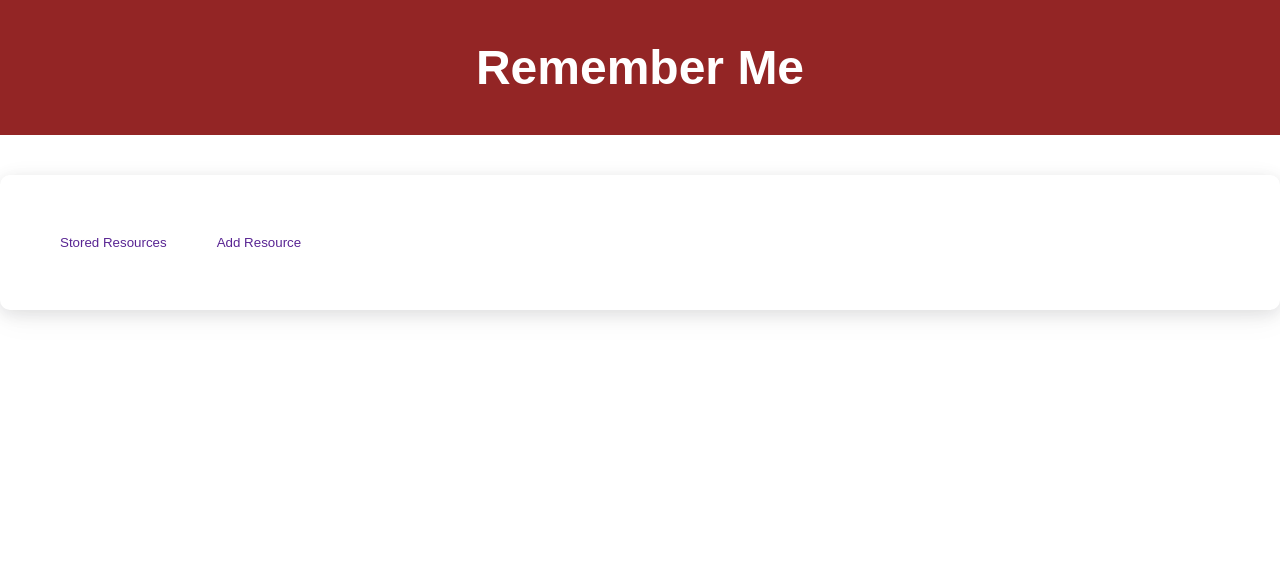
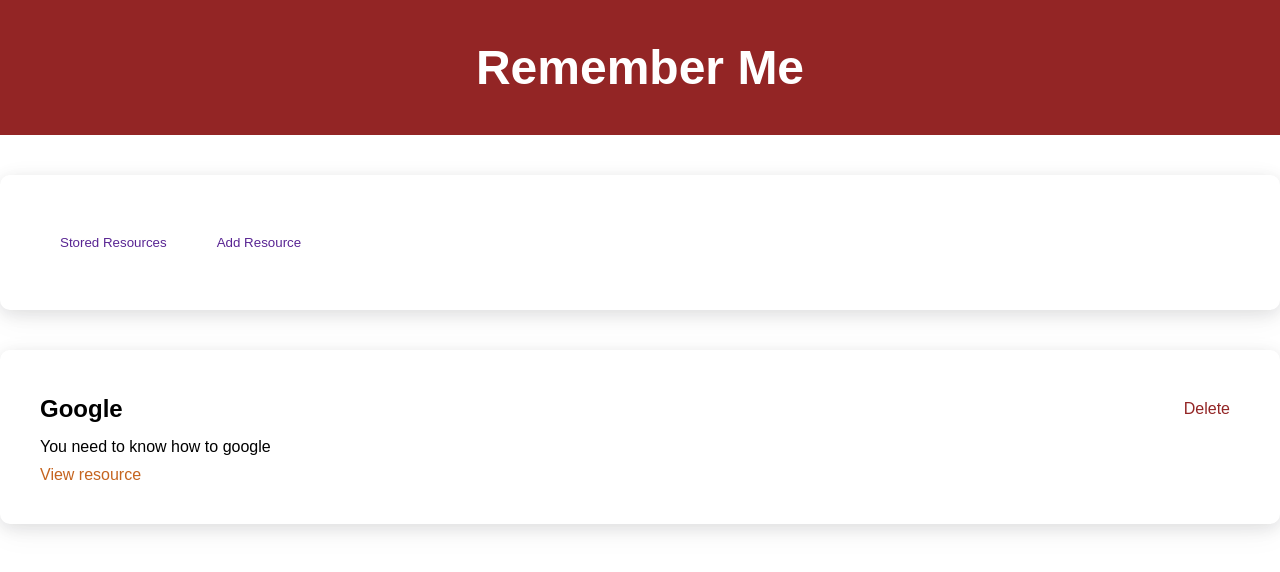
Before and after one commit to salvadorperezm/vue-remember-me, a Vue app: page / in a window 1280 px wide. Shown: the top 572 px of the page. Built offline with nearby package versions, Linux system fonts and the light colour scheme.

Commit message:
basic component added

```diff
--- a/src/components/PageLayout.vue
+++ b/src/components/PageLayout.vue
@@ -1,20 +1,35 @@
 <template>
     <the-header></the-header>
     <page-selector @selected-component="componentToDisplay"></page-selector>
+    <component :is="currentComponent" :resources="resources"></component>
 </template>
 
 <script>
 import PageSelector from "./PageSelector.vue";
+import StoredResources from "./StoredResources.vue";
 import TheHeader from "./TheHeader.vue"
 
 export default {
     components: {
         'page-selector': PageSelector,
+        'stored-resources': StoredResources,
         'the-header': TheHeader
+    },
+    data() {
+        return {
+            currentComponent: '',
+            resources: [
+                {
+                    title: 'Google',
+                    description: 'You need to know how to google',
+                    link: 'https://google.com'
+                }
+            ]
+        }
     },
     methods: {
         componentToDisplay(component) {
-            console.log('component to display: ', component)
+            this.currentComponent = component
         }
     }
 }
--- /dev/null
+++ b/src/components/StoredResources.vue
@@ -0,0 +1,59 @@
+<template>
+    <section v-if="resources" v-for="resource in resources" :key="resource.title" class="resource-item">
+        <div class="resource-item__header">
+            <h2 class="resource-item__title">{{ resource.title }}</h2>
+            <button class="resource-item__button">Delete</button>
+        </div>
+        <div class="resource-item__body">
+            <p class="resource-item__description">{{ resource.description }}</p>
+            <a :href="resource.link" target="_blank" class="resource-item__link">View resource</a>
+        </div>
+    </section>
+    <section v-else>
+        <h2>No resources yet.</h2>
+        <p>Try adding some on the Add Resource page</p>
+    </section>
+</template>
+
+<script>
+export default {
+    props: ['resources']
+}
+</script>
+
+<style scoped>
+.resource-item__header {
+    display: flex;
+    align-items: center;
+    justify-content: space-between;
+    margin-block-end: 10px;
+}
+
+.resource-item__button {
+    border: none;
+    background-color: var(--white);
+    cursor: pointer;
+    color: var(--wine);
+    font-size: 16px;
+    padding: 10px;
+}
+
+.resource-item__button:hover {
+    color: var(--white);
+    background-color: var(--wine);
+    border-radius: 5px;
+}
+
+.resource-item__link {
+    text-decoration: none;
+    color: var(--orange);
+}
+
+.resource-item__description {
+    margin-block-end: 10px;
+}
+
+.resource-item__link:hover {
+    text-decoration: underline;
+}
+</style>
```
